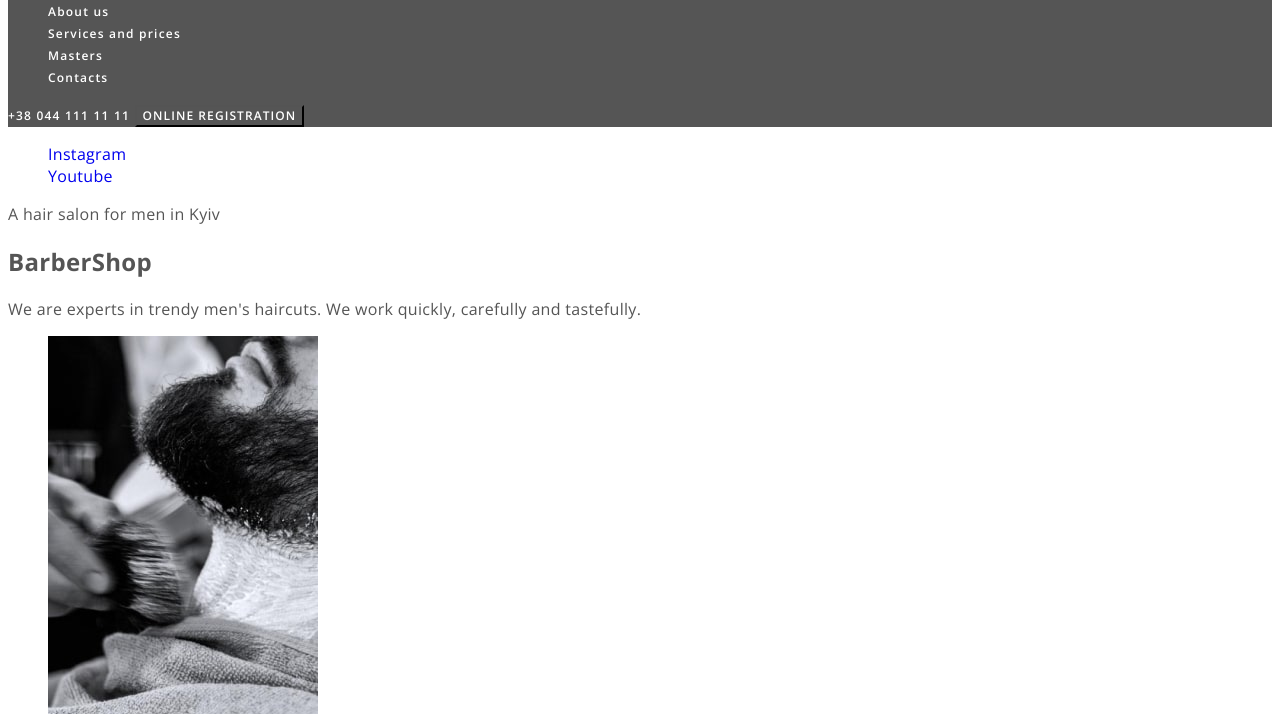
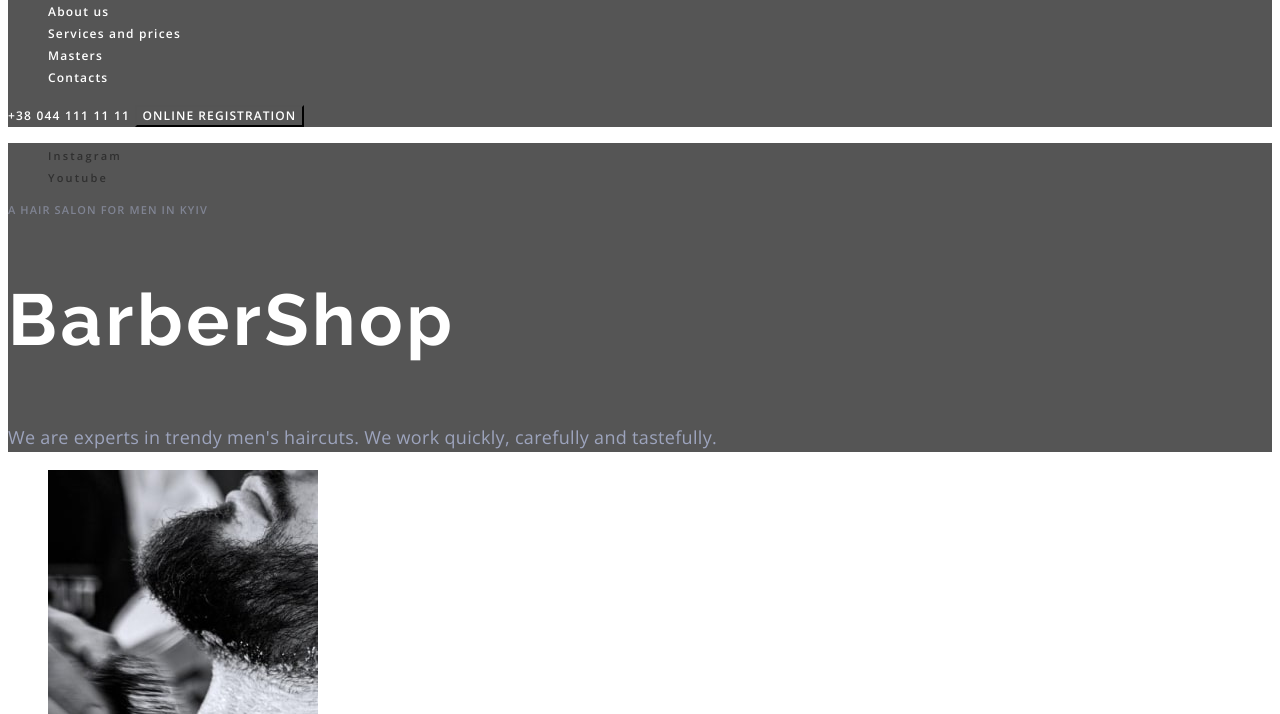
Before and after one commit to StanyslavCherniakov/barbershop, a plain HTML site: page index.html in a window 1280 px wide. Shown: the part 86-800 px from the top of the page. Drawn offline with nearby package versions, Linux system fonts and the light colour scheme.

Commit message:
add hero section text-css

```diff
--- a/css/styles.css
+++ b/css/styles.css
@@ -1,5 +1,7 @@
 :root {
   --primary-text-color: #555555;
+  --secondary-text-color: #303030;
+  --third-text-color: #9da4bd;
   --white-text-color: #ffffff;
   --accent-color: #ff6c00;
   --primary-bg-color: #ffffff;
@@ -39,25 +41,30 @@ body {
 }
 
 .header-link {
-  color: var(--white-text-color);
   font-weight: 600;
   font-size: 12px;
   line-height: 1.33;
   letter-spacing: 0.1em;
+
+  color: var(--white-text-color);
+}
+
+.header-link:hover,
+.header-link:focus {
+  color: var(--accent-color);
 }
 
 .header-tel {
-  color: var(--white-text-color);
   font-weight: 600;
   font-size: 12px;
   line-height: 1.33;
   letter-spacing: 0.1em;
   text-transform: uppercase;
+
+  color: var(--white-text-color);
 }
 
 .header-btn {
-  color: var(--white-text-color);
-  background-color: transparent;
   font-family: inherit;
   font-weight: 600;
   font-size: 12px;
@@ -65,4 +72,57 @@ body {
   letter-spacing: 0.09em;
   text-transform: uppercase;
   cursor: pointer;
+
+  color: var(--white-text-color);
+  background-color: transparent;
 }
+
+.header-tel:hover,
+.header-tel:focus,
+.header-btn:hover,
+.header-btn:focus {
+  color: var(--accent-color);
+}
+
+/* =====HERO===== */
+.hero {
+  background-color: #555555;
+}
+
+.hero-link {
+  font-weight: 600;
+  font-size: 11px;
+  line-height: 1.36;
+  letter-spacing: 0.2em;
+
+  color: var(--secondary-text-color);
+}
+
+.hero-top-text {
+  font-weight: 600;
+  font-size: 11px;
+  line-height: 1.36;
+  letter-spacing: 0.1em;
+  text-transform: uppercase;
+
+  color: rgba(157, 164, 189, 0.6);
+}
+
+.hero-title {
+  font-family: 'Raleway';
+  font-style: normal;
+  font-weight: 700;
+  font-size: 72px;
+  line-height: 1.18;
+  letter-spacing: 0.05em;
+
+  color: var(--white-text-color);
+}
+
+.hero-bottom-text {
+  font-weight: 400;
+  font-size: 18px;
+  line-height: 1.67;
+
+  color: var(--third-text-color);
+}
```
